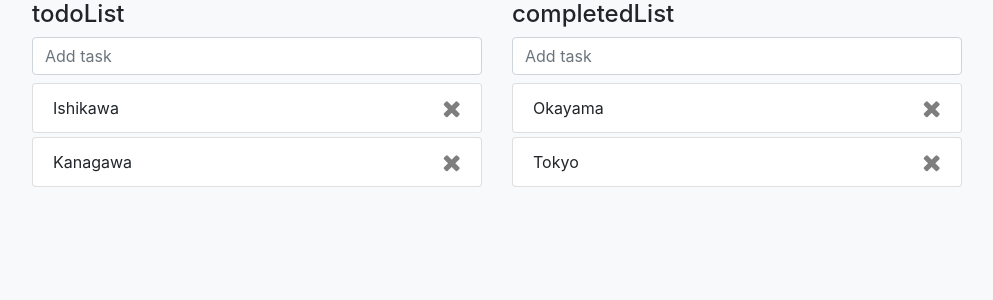
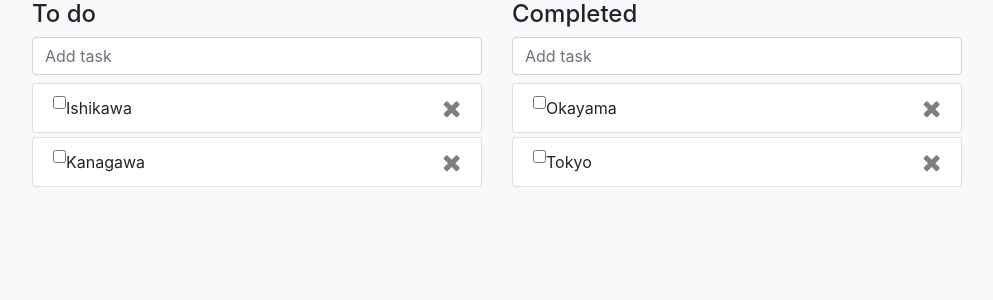
Before and after one commit to r-toki/todo-app, a Vue app: page / in a window 1280 px wide. Shown: the top 300 px of the page, without its empty margins (143-1136 px from the left). Built offline with nearby package versions, Linux system fonts and the light colour scheme.

Commit message:
I have to add checkbox for sign of done

```diff
--- a/package.json
+++ b/package.json
@@ -4,10 +4,9 @@
   "description": "Create what I consider to be the most powerful todo application.",
   "main": "index.js",
   "scripts": {
-    "test": "echo \"Error: no test specified\" && exit 1",
     "build": "rimraf dist && webpack --mode production",
     "start": "node server.js",
-    "serve": "webpack-dev-server --mode development"
+    "dev": "webpack-dev-server --mode development"
   },
   "repository": {
     "type": "git",
--- a/src/DraggableList.vue
+++ b/src/DraggableList.vue
@@ -1,7 +1,7 @@
 <template>
   <div class="draggable-list-root">
     <div class="title-area">
-      <h4>{{ listName }}</h4>
+      <h4>{{ title }}</h4>
     </div>
     <div class="add-area">
       <input
@@ -20,6 +20,9 @@
     >
       <div class="list-group-item task-area" v-for="(task, idx) in vuexList" :key="task.id">
         <div class="flex-container">
+          <div class="flex-item">
+            <input type="checkbox" />
+          </div>
           <div class="flex-item">{{ task.title }}</div>
           <div class="flex-item">
             <i class="fa fa-times close" @click="removeTask(idx)"></i>
@@ -42,6 +45,10 @@ export default {
     };
   },
   computed: {
+    title() {
+      const titleList = { todoList: 'To do', completedList: 'Completed' };
+      return titleList[this.listName] || 'No Title';
+    },
     vuexList: {
       get() {
         return this.$store.state[this.listName];
@@ -62,6 +69,7 @@ export default {
       }
       this.$store.commit('addElement', {
         listName: this.listName,
+        idx: 0,
         element: { title: value, id: new Date().getTime() },
       });
       this.newTaskTitle = '';
@@ -110,12 +118,12 @@ export default {
   display: flex;
 }
 
-.task-area .flex-item:nth-child(1) {
+.task-area .flex-item:nth-child(2) {
   flex-grow: 1;
   overflow: hidden;
 }
 
-.task-area .flex-item:nth-child(2) > i {
+.task-area .flex-item:nth-child(3) > i {
   font-size: 1.5rem;
 }
 </style>
--- a/src/store.js
+++ b/src/store.js
@@ -24,9 +24,9 @@ const mutations = {
   removeElement(state, { listName, idx }) {
     state[listName].splice(idx, 1);
   },
-  // listName | element
-  addElement(state, { listName, element }) {
-    state[listName].push(element);
+  // listName, idx | element
+  addElement(state, { listName, idx, element }) {
+    state[listName].splice(idx, 0, element);
   },
 };
 
```
